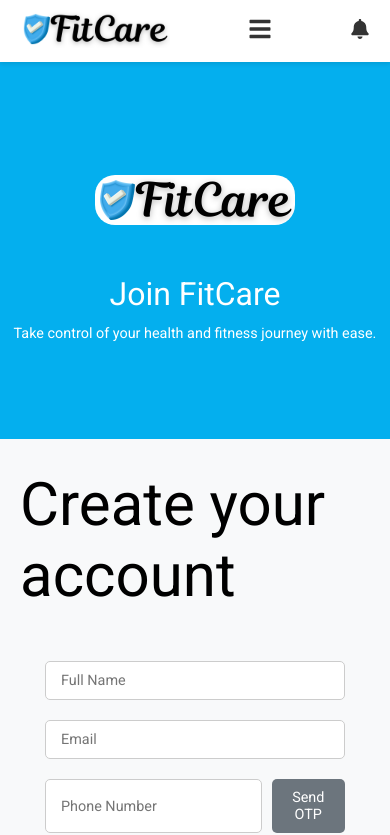
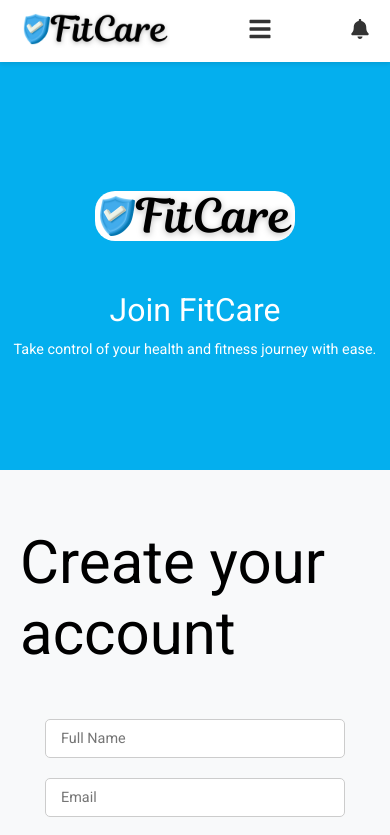
Before and after one commit to Kuldeepagrahari/Fitness-Planning-and-Tracking---FitCare, a React (Vite) app in the folder client/: page /sign-up in a window 390 px wide. Shown: the top 835 px of the page. Built offline with nearby package versions, Linux system fonts and the light colour scheme.

Commit message:
3-4 pages ui ready

```diff
--- a/client/src/pages/Register/Register.css
+++ b/client/src/pages/Register/Register.css
@@ -118,7 +118,7 @@
   @media (max-width: 768px) {
     .sign-up {
       flex-direction: column;
-      height: 120vh;
+      height: 130vh;
     }
 
     .sign-up-left {
```
